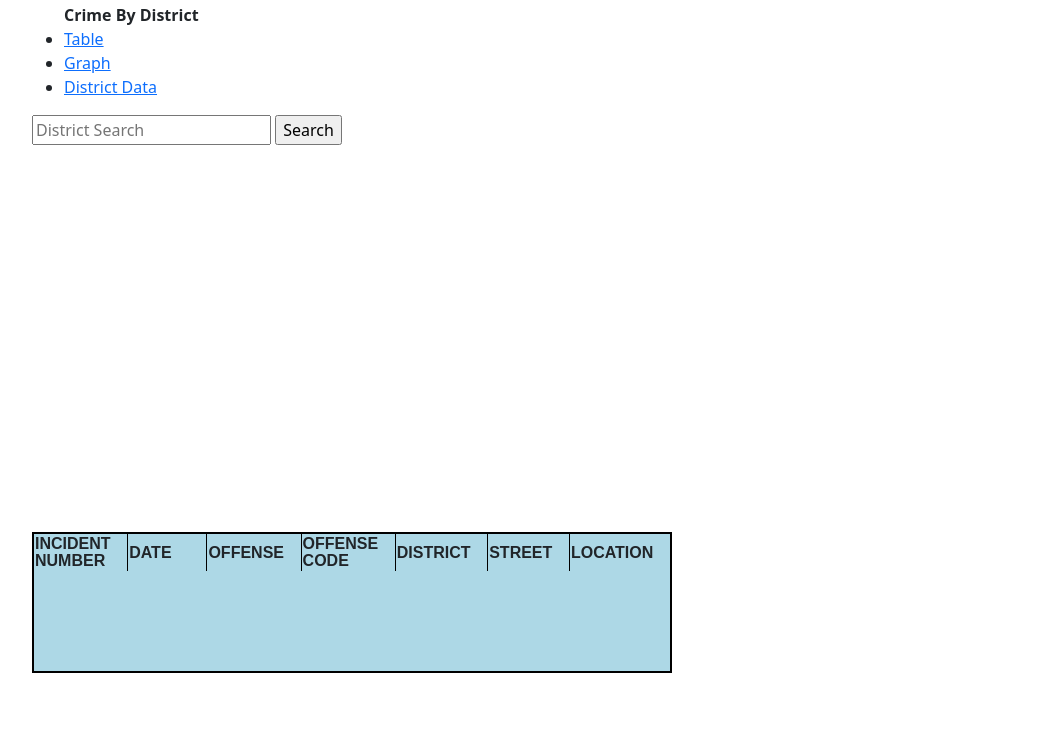
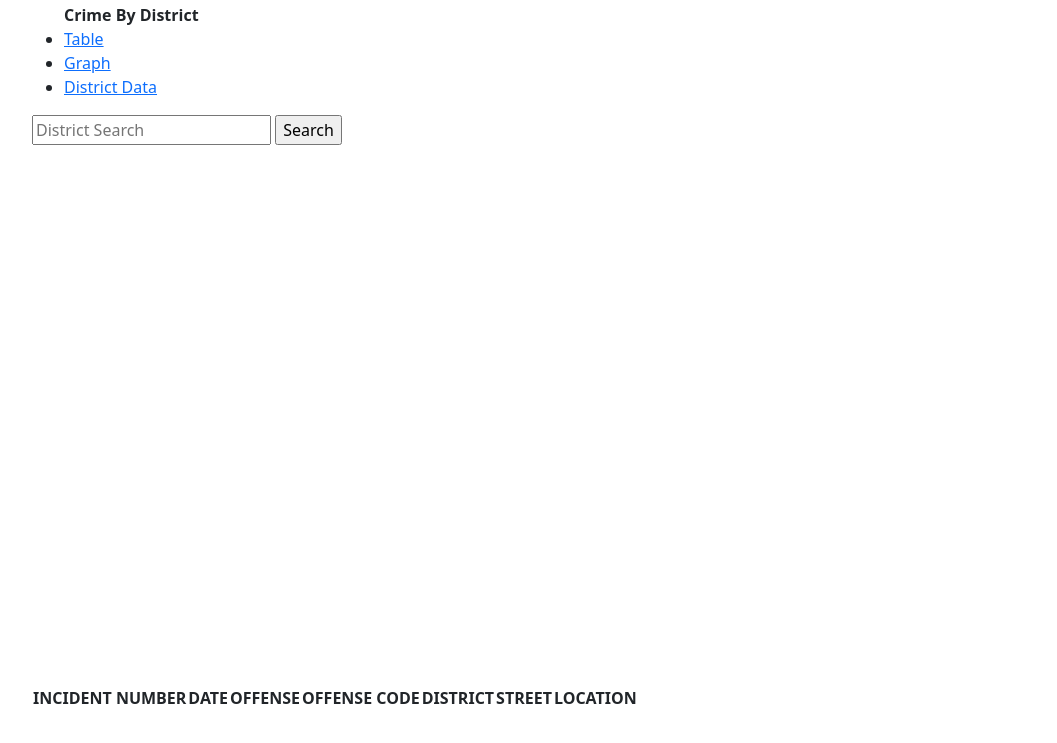
Before and after one commit to MikeHebner/crime, a website: page public/index.html in a window 1280 px wide. Shown: the part 103-846 px from the top of the page, without its empty margins (50-1107 px from the left). Before the commit the page ends 804 px from the top, so only its background shows below. Drawn offline with nearby package versions, Linux system fonts and the light colour scheme; no server answers.

Commit message:
Added new page

```diff
--- a/public/stylesheets/index.css
+++ b/public/stylesheets/index.css
@@ -1,7 +1,7 @@
 #map{
     position: relative;
     top: 20%;
-    height: 70%;
+    height: 75%;
     width: 100%;
   }
 
@@ -19,47 +19,3 @@
   top: 28%;
   left: 70%;
 }
-
-table.scroll {
-  width: 50%; /* 140px * 5 column + 16px scrollbar width */
-  border-spacing: 0;
-  border: 2px solid black;
-  }
-
-  table.scroll tbody,
-  table.scroll thead tr { display: block; }
-
-  table.scroll tbody {
-    height: 100px;
-    overflow-y: auto;
-    overflow-x: hidden;
-  }
-
-  table.scroll tbody td,
-  table.scroll thead th {
-    width: 10%;
-    border-right: 1px solid black;
-  }
-
-  table.scroll thead th:last-child {
-    width: 10%; /* 140px + 16px scrollbar width */
-  }
-
-  thead tr th {
-    height: 50%;
-    line-height: 110%;
-    /*text-align: left;*/
-  }
-
-  tbody { border-top: 2px solid black; }
-
-  tbody td:last-child, thead th:last-child {
-    border-right: none !important;
-  }
-
-  table.scroll{
-    position: absolute;
-    bottom: 3%;
-    background-color: lightblue;
-    font-family:sans-serif;
-  }
```
Also changed, not shown: public/barGraph.html (+3 -0 lines).
